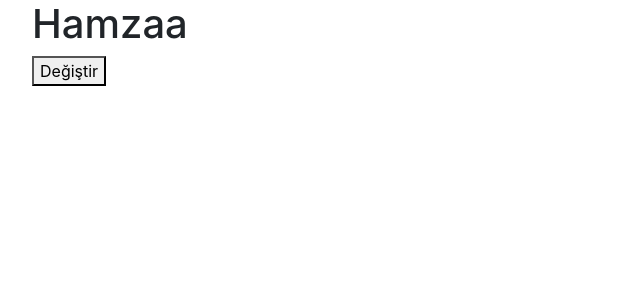
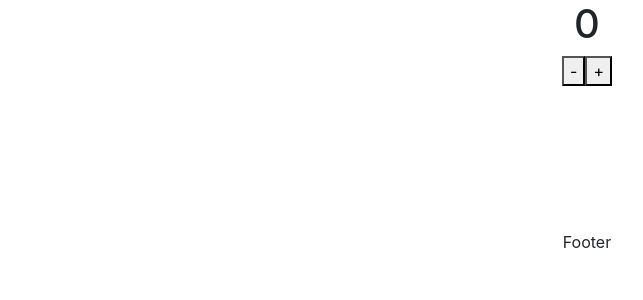
Before and after one commit to heimzza/reactFirst, a React (Create React App) app: page / in a window 1280 px wide. Shown: the top 300 px of the page, without its empty margins (53-696 px from the left). Built offline with nearby package versions, Linux system fonts and the light colour scheme.

Commit message:
stateless footer added

```diff
--- a/src/App.js
+++ b/src/App.js
@@ -1,26 +1,28 @@
 import React, { Component } from 'react';
 import './App.css';
-import Test from './Test';
-import Test2 from './Test2';
-import Middleware from './Middleware'
+import Counter from './Counter';
+import Footer from './Footer';
+// import Test from './Test';
+// import Test2 from './Test2';
+// import Middleware from './Middleware'
 
-const array = [
-  {
-    id: 1,
-    title: "Title 1 (One)",
-    description: "Description 1 (One)",
-  },
-  {
-    id: 2,
-    title: "Title 2 (Two)",
-    description: "Description 2 (Two)",
-  },
-  {
-    id: 3,
-    title: "Title 3 (Three)",
-    description: "Description 3 (Three)",
-  },
-]
+// const array = [
+//   {
+//     id: 1,
+//     title: "Title 1 (One)",
+//     description: "Description 1 (One)",
+//   },
+//   {
+//     id: 2,
+//     title: "Title 2 (Two)",
+//     description: "Description 2 (Two)",
+//   },
+//   {
+//     id: 3,
+//     title: "Title 3 (Three)",
+//     description: "Description 3 (Three)",
+//   },
+// ]
 class App extends Component {
 
   state = {
@@ -34,29 +36,29 @@ class App extends Component {
   //   }
   // }
 
-  addNews()
-  {
-    console.log('Ekledim');
-    array.push({
-      id:4,
-      title:"Yeni Eleman",
-      description:"Eleman eklendi"
-    });
-    console.log(array);
-  }
+  // addNews()
+  // {
+  //   console.log('Ekledim');
+  //   array.push({
+  //     id:4,
+  //     title:"Yeni Eleman",
+  //     description:"Eleman eklendi"
+  //   });
+  //   console.log(array);
+  // }
 
-  changeName(){
-    this.setState(
-      {
-        name : "Hello set state"
-      }
-    )
-  }
+  // changeName(){
+  //   this.setState(
+  //     {
+  //       name : "Hello set state"
+  //     }
+  //   )
+  // }
   render() {
-    const number = 12;
-    const isIt = true;
-    const title = "This is title";
-    const description = "This is description";
+    // const number = 12;
+    // const isIt = true;
+    // const title = "This is title";
+    // const description = "This is description";
 
     // return (
     //   <div className="container">
@@ -75,11 +77,13 @@ class App extends Component {
     //   </div>
     // );
     return (
-      <div className="container">
+      <div className="App">
 
-        <h1>{this.state.name}</h1>
-        {/* <Middleware array={array} addNews={this.addNews} /> */}
-        <button onClick={this.changeName.bind(this)}>Değiştir</button>
+        {/* <h1>{this.state.name}</h1>
+        // <Middleware array={array} addNews={this.addNews} />
+        <button onClick={this.changeName.bind(this)}>Değiştir</button> */}
+        <Counter/>
+        <Footer/>
       </div>
     );
   }
--- /dev/null
+++ b/src/Counter.js
@@ -0,0 +1,31 @@
+import React, { Component } from 'react'
+
+class Counter extends Component {
+
+    state = {
+        number: 0
+    }
+
+    increment = () => {
+        this.setState({
+            number: ++this.state.number
+        })
+    }
+
+    decrement = () => {
+        this.setState({
+            number: --this.state.number
+        })
+    }
+    render() {
+        return (
+            <div>
+                <h1>{this.state.number}</h1>
+                <button onClick={this.decrement}>-</button>
+                <button onClick={this.increment}>+</button>
+            </div>
+        )
+    }
+}
+
+export default Counter;
--- /dev/null
+++ b/src/Footer.js
@@ -0,0 +1,14 @@
+import React, { Component } from 'react'
+
+const Footer = () =>
+    <div>
+        <br />
+        <br />
+        <br />
+        <br />
+        <br />
+        <br />Footer
+    </div>
+
+
+export default Footer;
```
